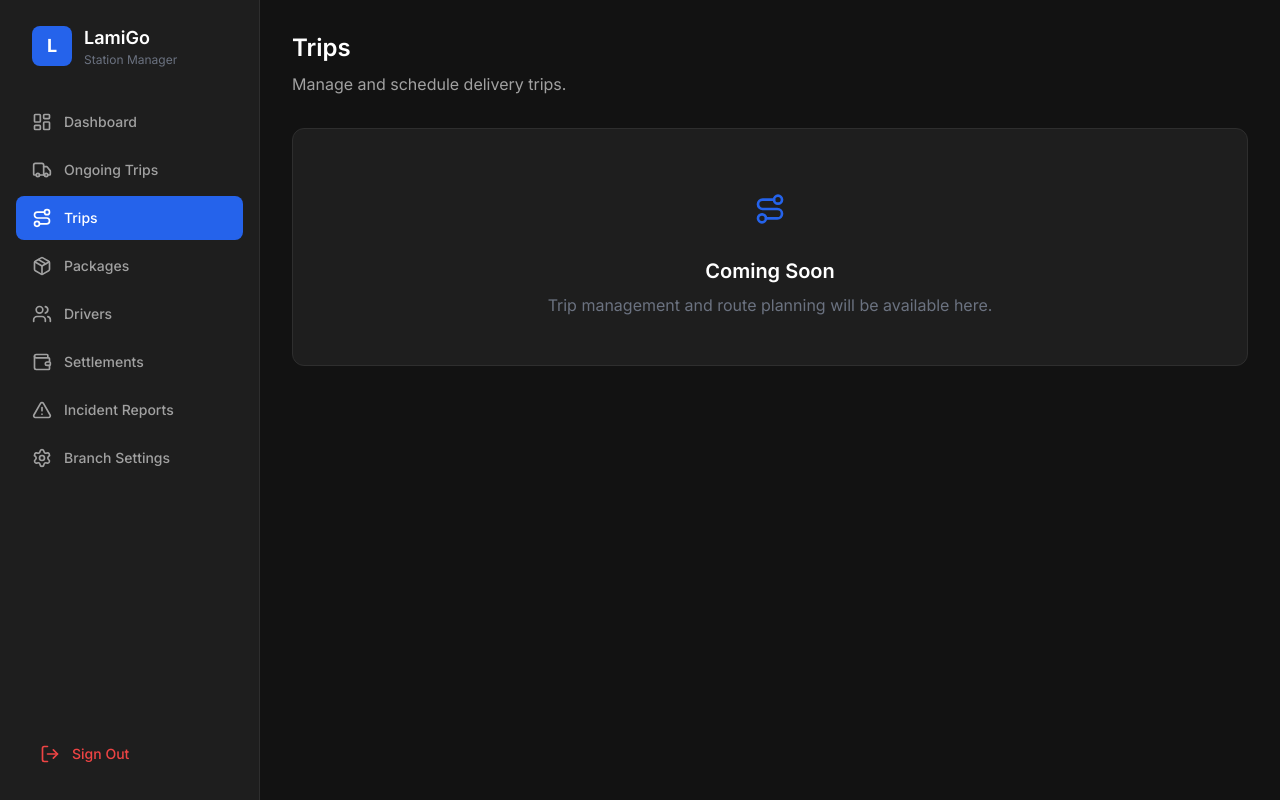
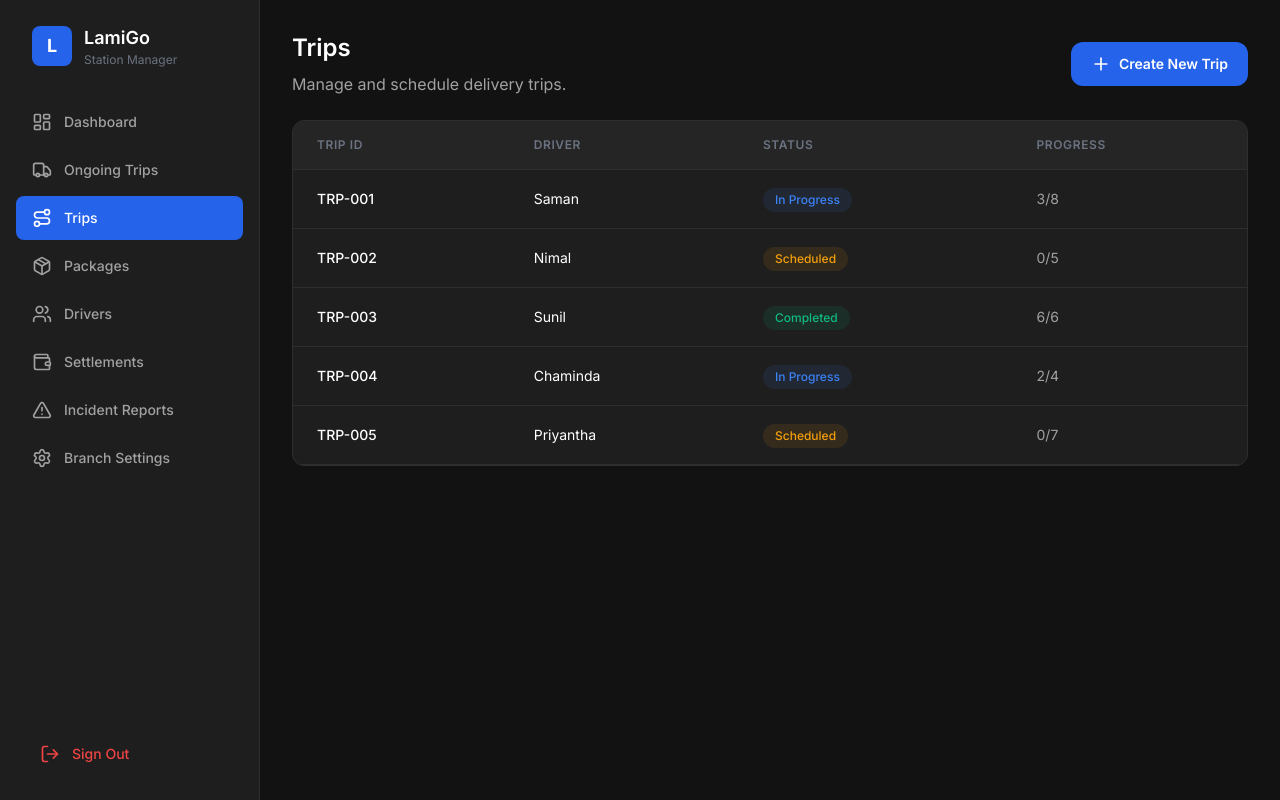
Before and after one commit to chanul26/lamigo-platform, a Next.js app in the folder web-portals/station-manager/: page /trips in a window 1280 px wide. Built offline with nearby package versions, Linux system fonts and the light colour scheme.

Commit message:
added the button for the dashboard

```diff
--- a/web-portals/station-manager/app/dashboard/page.tsx
+++ b/web-portals/station-manager/app/dashboard/page.tsx
@@ -49,7 +49,7 @@ const quickActions = [
   {
     label: 'Create New Trip',
     icon: <Plus size={20} />,
-    href: '/trips',
+    href: '/trips/create',
     primary: true,
   },
   {
--- a/web-portals/station-manager/app/trips/page.tsx
+++ b/web-portals/station-manager/app/trips/page.tsx
@@ -1,9 +1,20 @@
-import { Route } from 'lucide-react';
+import Link from 'next/link';
+import { Route, Plus } from 'lucide-react';
+
+const TRIPS = [
+  { id: 'TRP-001', driver: 'Saman', status: 'In Progress', progress: '3/8' },
+  { id: 'TRP-002', driver: 'Nimal', status: 'Scheduled', progress: '0/5' },
+  { id: 'TRP-003', driver: 'Sunil', status: 'Completed', progress: '6/6' },
+  { id: 'TRP-004', driver: 'Chaminda', status: 'In Progress', progress: '2/4' },
+  { id: 'TRP-005', driver: 'Priyantha', status: 'Scheduled', progress: '0/7' },
+];
 
 export default function TripsPage() {
   return (
-    <div className="p-8">
-      <div className="mb-8">
+    <div className="p-8 animate-fade-in">
+      {/* Header: title left, action right */}
+      <div className="mb-6 flex flex-col sm:flex-row sm:items-center sm:justify-between gap-4">
+        <div>
           <h1
             className="text-2xl font-semibold mb-2"
             style={{ color: 'var(--text-primary)' }}
@@ -14,33 +25,112 @@ export default function TripsPage() {
             Manage and schedule delivery trips.
           </p>
         </div>
+        <Link
+          href="/trips/create"
+          className="inline-flex items-center justify-center gap-2 px-5 py-3 rounded-[var(--border-radius)] font-semibold text-sm transition-colors hover:opacity-90 shrink-0"
+          style={{
+            backgroundColor: 'var(--primary-blue)',
+            color: 'white',
+          }}
+        >
+          <Plus size={20} />
+          Create New Trip
+        </Link>
+      </div>
 
-      {/* Coming Soon Card */}
+      {/* Trips table */}
       <div
-        className="p-12 rounded-[var(--border-radius)] text-center"
+        className="rounded-[var(--border-radius)] overflow-hidden border"
         style={{
           backgroundColor: 'var(--card-bg)',
-          border: '1px solid var(--border-color)',
+          borderColor: 'var(--border-color)',
         }}
       >
-        <div
-          className="w-16 h-16 mx-auto mb-4 rounded-[var(--border-radius)] flex items-center justify-center"
+        <table className="w-full text-left">
+          <thead>
+            <tr
               style={{
-            backgroundColor: 'var(--primary-blue)20',
-            color: 'var(--primary-blue)',
+                backgroundColor: 'var(--card-bg-hover)',
+                borderBottom: '1px solid var(--border-color)',
               }}
             >
-          <Route size={32} />
-        </div>
-        <h2
-          className="text-xl font-semibold mb-2"
+              <th
+                className="px-6 py-4 text-xs font-semibold uppercase tracking-wider"
+                style={{ color: 'var(--text-muted)' }}
+              >
+                Trip ID
+              </th>
+              <th
+                className="px-6 py-4 text-xs font-semibold uppercase tracking-wider"
+                style={{ color: 'var(--text-muted)' }}
+              >
+                Driver
+              </th>
+              <th
+                className="px-6 py-4 text-xs font-semibold uppercase tracking-wider"
+                style={{ color: 'var(--text-muted)' }}
+              >
+                Status
+              </th>
+              <th
+                className="px-6 py-4 text-xs font-semibold uppercase tracking-wider"
+                style={{ color: 'var(--text-muted)' }}
+              >
+                Progress
+              </th>
+            </tr>
+          </thead>
+          <tbody>
+            {TRIPS.map((trip) => (
+              <tr
+                key={trip.id}
+                style={{
+                  borderBottom: '1px solid var(--border-color)',
+                }}
+              >
+                <td
+                  className="px-6 py-4 font-medium font-mono text-sm"
                   style={{ color: 'var(--text-primary)' }}
                 >
-          Coming Soon
-        </h2>
-        <p style={{ color: 'var(--text-muted)' }}>
-          Trip management and route planning will be available here.
-        </p>
+                  {trip.id}
+                </td>
+                <td
+                  className="px-6 py-4 text-sm"
+                  style={{ color: 'var(--text-primary)' }}
+                >
+                  {trip.driver}
+                </td>
+                <td className="px-6 py-4">
+                  <span
+                    className="inline-block px-3 py-1 rounded-full text-xs font-medium"
+                    style={{
+                      backgroundColor:
+                        trip.status === 'Completed'
+                          ? 'var(--status-delivered-bg)'
+                          : trip.status === 'In Progress'
+                            ? 'var(--status-in-transit-bg)'
+                            : 'var(--status-pending-bg)',
+                      color:
+                        trip.status === 'Completed'
+                          ? 'var(--status-delivered)'
+                          : trip.status === 'In Progress'
+                            ? 'var(--status-in-transit)'
+                            : 'var(--status-pending)',
+                    }}
+                  >
+                    {trip.status}
+                  </span>
+                </td>
+                <td
+                  className="px-6 py-4 text-sm"
+                  style={{ color: 'var(--text-secondary)' }}
+                >
+                  {trip.progress}
+                </td>
+              </tr>
+            ))}
+          </tbody>
+        </table>
       </div>
     </div>
   );
```
Lines whose indentation alone changed are shown as unchanged.
